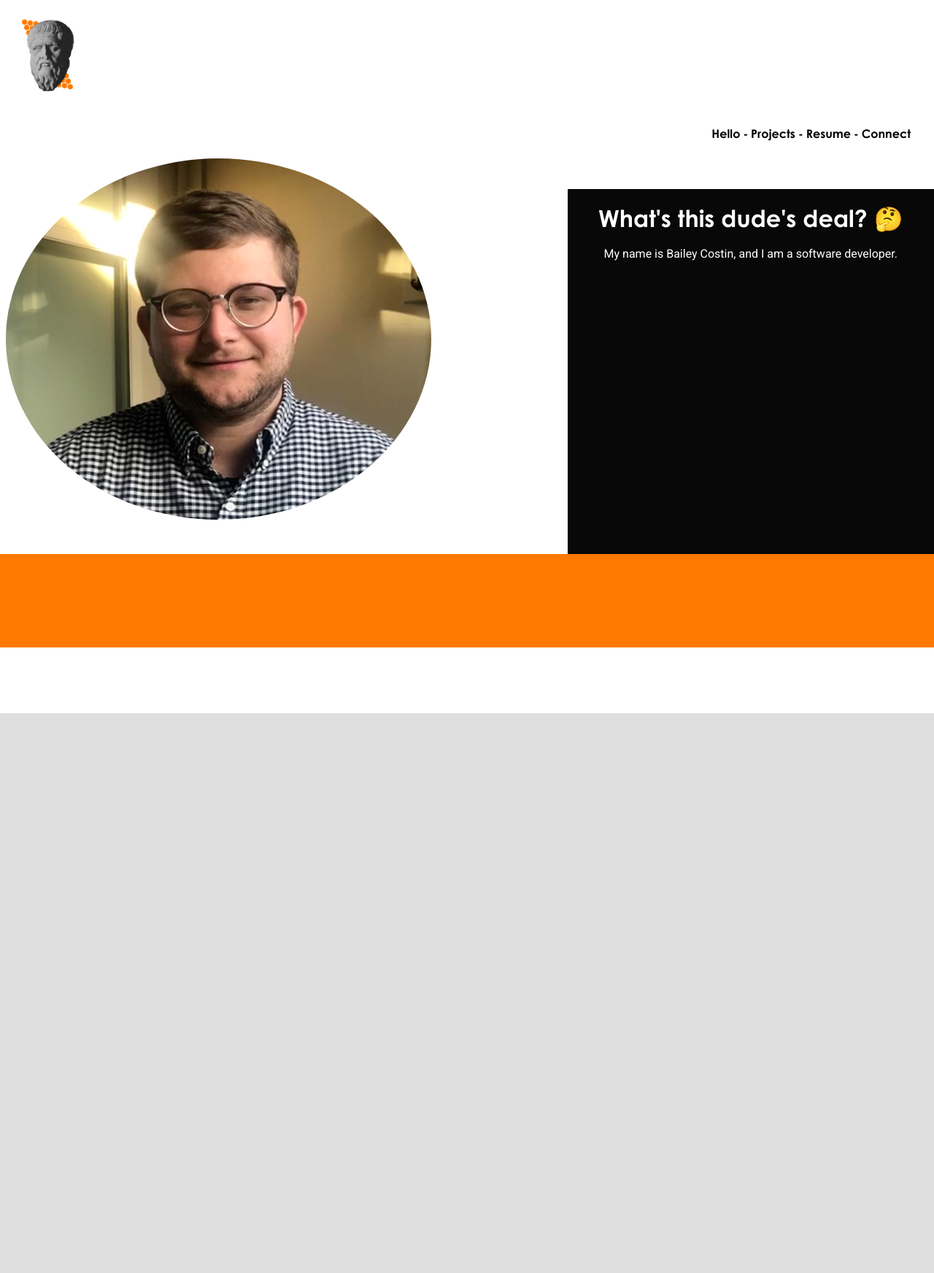
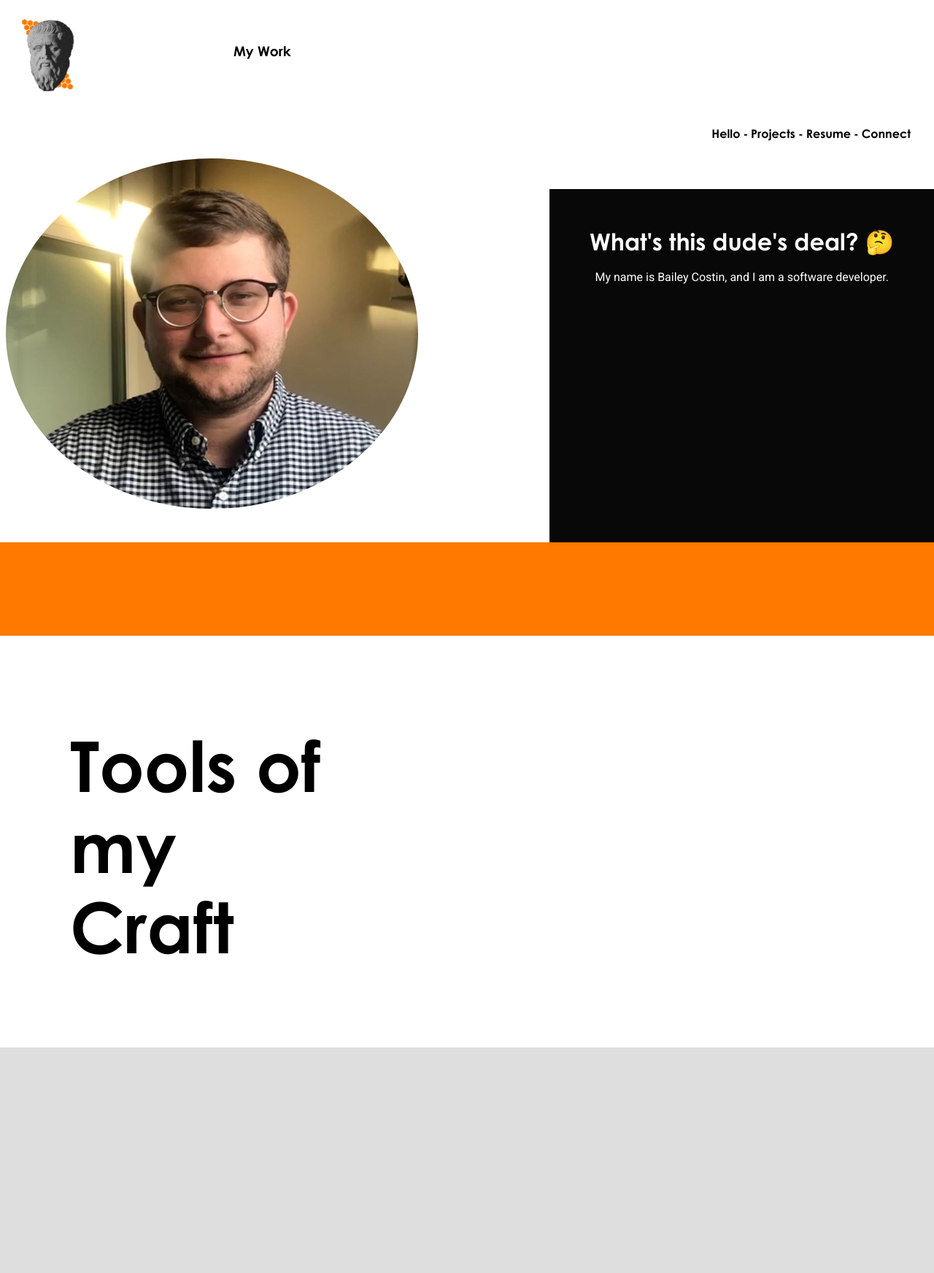
Before and after one commit to bdcostin/portfolio, a Django app: page / in a window 1280 px wide. Shown: the top 1744 px of the page at 73% size. Run offline with Django 3.2, Linux system fonts and the light colour scheme; some libraries are stand-ins or nearby versions.

Commit message:
update styling, add programming language icons

```diff
--- a/core/templates/base.html
+++ b/core/templates/base.html
@@ -11,6 +11,7 @@
         <link rel="stylesheet" href="{% static 'css/styles.css' %}">
         <link href="https://fonts.googleapis.com/css?family=Questrial|Raleway" rel="stylesheet">
         <link href="https://fonts.googleapis.com/css?family=Oswald|Roboto" rel="stylesheet">
+        <link rel="stylesheet" href="https://cdn.rawgit.com/konpa/devicon/df6431e323547add1b4cf45992913f15286456d3/devicon.min.css">
         <link rel="stylesheet" href="animate.min.css">
         <script src="{% static 'build/bundle.js' %}"></script>
         <script src="js/wow.min.js"></script>
--- a/core/templates/index.html
+++ b/core/templates/index.html
@@ -6,17 +6,42 @@
     <div>
         <img id="headshot" src="{% static '/img/headshot.jpg' %}" alt="">
     </div>
-    <div class="black-box tc">
-        <h1 class="header-font">What's this dude's deal? 🤔</h1>
+    <div class="black-box tc pa4">
+        <h1 class="header-font white">What's this dude's deal? 🤔</h1>
         <p class="body-font white">
             My name is Bailey Costin, and I am a software developer.
         </p>
     </div>
 </div>
 <div class="orange-box wow slideInLeft"></div>
-<h2 class="header-font">Tools 🛠</h2>
+<div class="tools-container">
+    <div class="tools-small-containers1 ml5 pa4">
+        <h2 class="header-font black f-6">Tools of <br>my Craft</h2>
+        {% comment %} <div class="f-6 tc">🛠</div> {% endcomment %}
+    </div>
+    <div class="tools-small-containers2 ml6 mr5 mb3">
+        <ul class="list f-6 tool-box">
+            <li class="mt3"><i class="devicon-python-plain colored"></i></li>
+            <li class="mt3"><i class="devicon-django-plain colored"></i></li>
+            <li class="mt3"><i class="devicon-javascript-plain colored"></i></li>
+            <li class="mt3"><i class="devicon-react-original colored"></i></li>
+            <li class="mt3"><i class="devicon-jquery-plain-wordmark colored"></i></li>
+            <li class="mt3"><i class="devicon-html5-plain colored"></i></li>
+            <li class="mt3"><i class="devicon-css3-plain colored"></i></li>
+            <li class="mt3"><i class="devicon-postgresql-plain colored"></i></li>
+            <li class="mt3"><i class="devicon-git-plain colored"></i></li>
+            <li class="mt3"><i class="devicon-github-plain colored"></i></li>
+            <li class="mt3"><i class="devicon-heroku-plain colored"></i></li>
+            <li class="mt3"><i class="devicon-amazonwebservices-original colored"></i></li>
+            <li class="mt3"><i class="devicon-docker-plain colored"></i></li>
+            <li class="mt3"><i class="devicon-visualstudio-plain colored"></i></li>
+            <li class="mt3"><i class="devicon-illustrator-plain colored"></i></li>
+        </ul>
+    </div>
+</div>
 <div>
     <div class="project-background">
+        <h3 class="projects-header black">My Work</h3>
     </div>
     <div class="project-background-bottom project-background-shadow">
     </div>
--- a/package.json
+++ b/package.json
@@ -3,6 +3,8 @@
   "dependencies": {
     "animate.css": "^3.7.0",
     "browserify": "^16.2.3",
+    "devicon": "^2.2.0",
+    "programming-languages-logos": "0.0.2",
     "wow.js": "^1.2.2"
   },
   "devDependencies": {
--- a/static/css/styles.css
+++ b/static/css/styles.css
@@ -53,8 +53,6 @@
 
 .header-font {
     font-family: 'century-gothic-bold', sans-serif;
-    font-size: 2em;
-    color: white;
 }
 
 .body-font {
@@ -85,6 +83,45 @@
     width: 100%;
     background-color: #080808;
     margin-top: 50px;
+}
+
+.tools-container {
+    min-height: 100%;
+    display: flex;
+    flex-wrap: wrap;
+    flex-direction: row;
+}
+
+.tools-small-containers1 {
+    max-width: 25%;
+    min-width: 25%;
+    flex: 1 1 20%;
+    margin-top: 10px;
+}
+
+.tools-small-containers2 {
+    max-width: 60%;
+    min-width: 25%;
+    flex: 1 1 20%;
+}
+
+.tools {
+    font-size: 5rem
+}
+
+.tool-box {
+    display: flex;
+    flex-wrap: wrap;
+}
+
+.tool-box>* {
+    flex: 1 1 140px;
+}
+
+.projects-header {
+    position: absolute;
+    top: 5%;
+    font-family: 'century-gothic-bold', sans-serif;
 }
 
 .project-background {
```
Also changed, not shown: package-lock.json.
